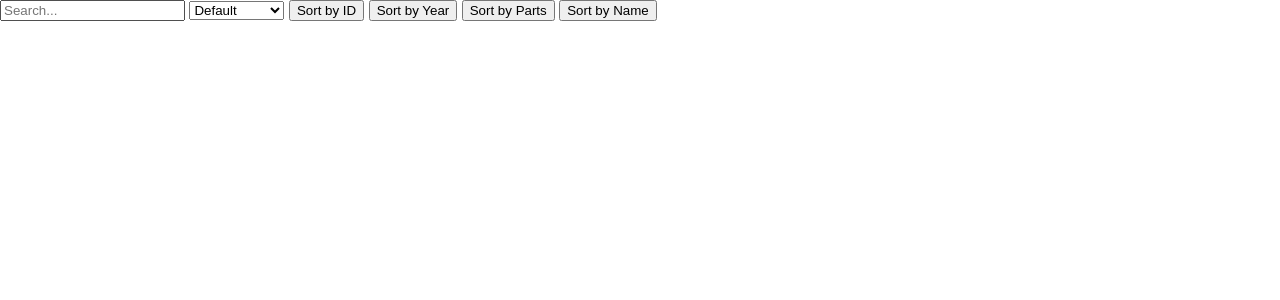
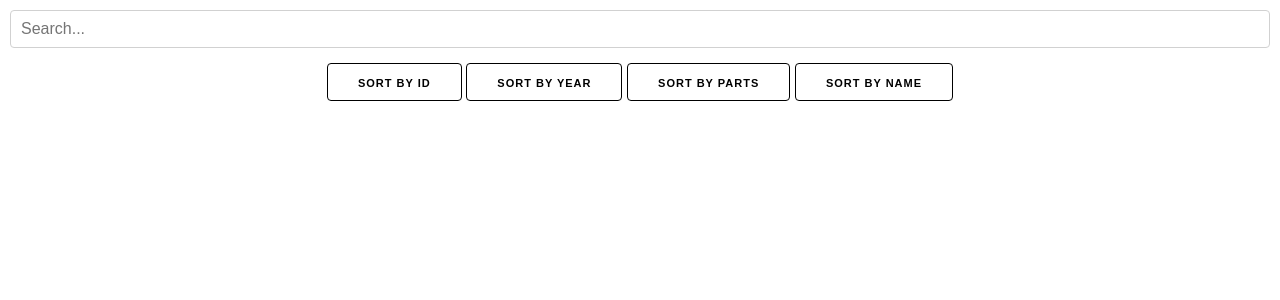
Before and after one commit to tylerobara/BrickTracker, a Flask app: page / in a window 1280 px wide. Shown: the top 300 px of the page. Run offline with Flask 3, Linux system fonts and the light colour scheme.

Commit message:
Fixed css and sort when number contains -2 or -X

```diff
--- a/templates/frontpage.html
+++ b/templates/frontpage.html
@@ -4,6 +4,12 @@
 <meta charset="UTF-8">
 <meta name="viewport" content="width=device-width, initial-scale=1.0">
 <title>Responsive Grid</title>
+<!-- CSS Reset -->
+<link rel="stylesheet" href="https://cdnjs.cloudflare.com/ajax/libs/normalize/8.0.1/normalize.css">
+
+<!-- Milligram CSS -->
+<link rel="stylesheet" href="https://cdnjs.cloudflare.com/ajax/libs/milligram/1.4.1/milligram.css">
+
 <style>
   body {
     margin: 0;
@@ -34,19 +40,33 @@
     display: inline-block;
     margin: 0; /* Remove default margin */
   }
+  .button {
+  background-color: black;
+  border-color: black;
+}
+.button.button-clear,
+.button.button-outline {
+  background-color: transparent;
+  color: black;
+}
+.button.button-clear {
+  border-color: transparent;
+}
+.search-container {
+  padding: 10px;
+}
 </style>
 </head>
 <body>
 	<div class="search-container">
 		<input type="text" id="searchInput" onkeyup="searchFunction()" placeholder="Search...">
-		<select id="sortSelect" onchange="sortFunction()">
-    <option value="default">Default</option>
-    <option value="alphabetical">Alphabetical</option>
   </select>
-  <button onclick="dynamicSort('set_id')">Sort by ID</button>
-  <button onclick="dynamicSort('set_year')">Sort by Year</button>
-  <button onclick="dynamicSort('set_parts')">Sort by Parts</button>
-  <button onclick="dynamicSort('set_name')">Sort by Name</button>
+  <center>
+  <button class="button button-outline" onclick="dynamicSort('set_id')">Sort by ID</button>
+  <button class="button button-outline" onclick="dynamicSort('set_year')">Sort by Year</button>
+  <button class="button button-outline" onclick="dynamicSort('set_parts')">Sort by Parts</button>
+  <button class="button button-outline" onclick="dynamicSort('set_name')">Sort by Name</button>
+  </center>
   <!-- Add more buttons for other text values if needed -->
 	</div>
 
@@ -130,10 +150,9 @@ function dynamicSort(className) {
     var textA = a.getElementsByClassName(className)[0].textContent.trim();
     var textB = b.getElementsByClassName(className)[0].textContent.trim();
 
-    // Remove "-1" suffix if present
-    textA = textA.replace(/-1$/, '').trim();
-    textB = textB.replace(/-1$/, '').trim();
-
+       // Remove digits after hyphen if present
+    textA = textA.replace(/-\d+$/, '').trim();
+    textB = textB.replace(/-\d+$/, '').trim();
     // If text1 is an integer, parse it as a number
     if (!isNaN(textA) && !isNaN(textB)) {
       var result = parseInt(textA) - parseInt(textB);
```
